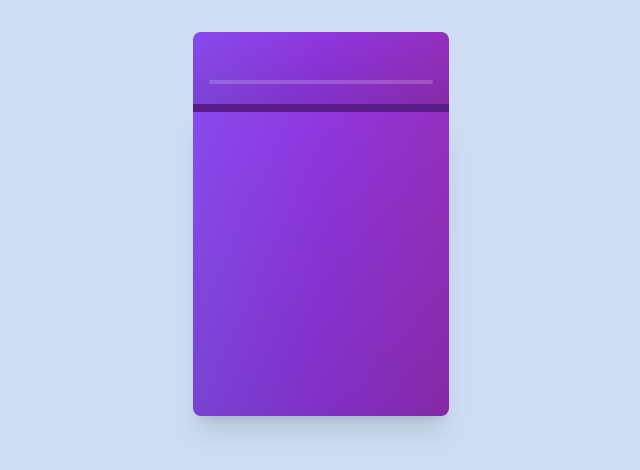
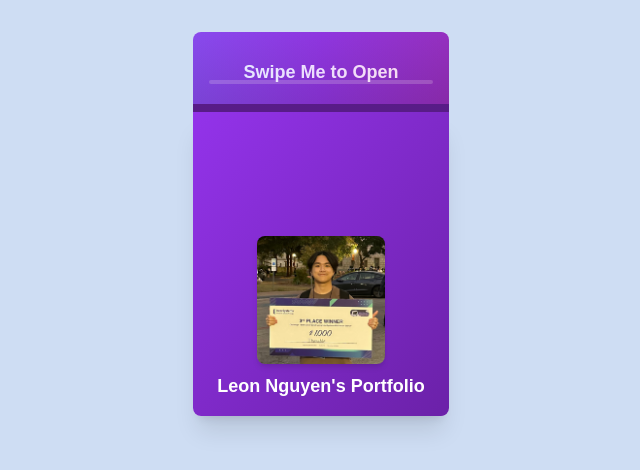
Before and after one commit to leonw1n/leon_nguyen_portfolio, a Next.js app: page / in a window 1280 px wide. Shown: the top 470 px of the page, without its empty margins (319-959 px from the left). Built offline with nearby package versions, Linux system fonts and the light colour scheme.

Commit message:
added image+text to pack

```diff
--- a/app/page.js
+++ b/app/page.js
@@ -30,7 +30,7 @@ const PortfolioPack = () => {
       image: "/images/icode.jpeg",
       description:
         "• Teach fundamental programming concepts such as conditionals and block coding through hands-on learning in an interactive project setting",
-      link: "https://icodeschool.com/memorial/"
+      link: "https://icodeschool.com/memorial/",
     },
     {
       id: 2,
@@ -40,7 +40,7 @@ const PortfolioPack = () => {
       image: "/images/stemkidz.jpg",
       description:
         "• Instructed a robotics camp, introducing students to hardware assembly and C++ programming fundamentals.",
-      link: "https://www.linkedin.com/posts/leonhnguyen_were-excited-to-announce-a-successful-end-activity-7237558077992943616-SAna?utm_source=share&utm_medium=member_desktop&rcm=ACoAAEEW1lUBFcReHVGW0mCaKTqIKJHHfVeh-bo"
+      link: "https://www.linkedin.com/posts/leonhnguyen_were-excited-to-announce-a-successful-end-activity-7237558077992943616-SAna?utm_source=share&utm_medium=member_desktop&rcm=ACoAAEEW1lUBFcReHVGW0mCaKTqIKJHHfVeh-bo",
     },
     {
       id: 3,
@@ -50,7 +50,7 @@ const PortfolioPack = () => {
       image: "/images/mobalytics.gg.png",
       description:
         "• Researched gaming industry trends, selected a genre, and analyzed player psychology and engagement patterns.",
-      link: "https://mobalytics.gg/"
+      link: "https://mobalytics.gg/",
     },
     {
       id: 4,
@@ -58,7 +58,8 @@ const PortfolioPack = () => {
       company: "3rd Place Winner @ HackTX 2024",
       year: "Fall 2024",
       image: "/images/therable.jpeg",
-      description: "• Developed the landing page and dashboard using Next.js, JavaScript, React, and TailwindCSS, integrated Clerk for secure user access.",
+      description:
+        "• Developed the landing page and dashboard using Next.js, JavaScript, React, and TailwindCSS, integrated Clerk for secure user access.",
       link: "https://devpost.com/software/therable",
     },
     {
@@ -67,7 +68,8 @@ const PortfolioPack = () => {
       company: "Next.js/Vercel Blob/GET/POST/GPT",
       year: "Winter 2024",
       image: "/images/pokedex.png",
-      description: "• Developed a Pokémon-themed web application with Next.js and React, utilizing Vercel Blob to handle images and GPT to generate Pokémon-like descriptions of user-uploaded images.",
+      description:
+        "• Developed a Pokémon-themed web application with Next.js and React, utilizing Vercel Blob to handle images and GPT to generate Pokémon-like descriptions of user-uploaded images.",
       link: "https://youtu.be/zHO1zwewZow",
     },
   ];
@@ -103,10 +105,19 @@ const PortfolioPack = () => {
           <motion.div key="pack" className="relative w-64 h-96">
             {/* Background */}
             <div className="absolute inset-0 bg-gray-100 rounded-lg" />
+            {/* Bottom part of the pack */}
+            <div className="absolute inset-x-0 top-20 bottom-0 bg-gradient-to-br from-purple-600 to-purple-800 rounded-b-lg shadow-xl overflow-hidden flex flex-col items-center justify-end p-4">
+              {/* Image inside the pack at the bottom */}
+              <img
+                src="/images/resume_image.jpg"
+                alt="Resume Pack"
+                className="w-32 h-32 object-cover rounded-lg shadow-md mb-2"
+              />
 
-            {/* Bottom part of the pack */}
-            <div className="absolute inset-x-0 top-20 bottom-0 bg-gradient-to-br from-purple-600 to-purple-800 rounded-b-lg shadow-xl overflow-hidden">
-              <div className="absolute inset-0 bg-gradient-to-r from-blue-400/20 via-purple-500/20 to-pink-500/20" />
+              {/* Name's Resume Text Below the Image */}
+              <div className="text-white text-center font-bold text-lg">
+                Leon Nguyen's Portfolio
+              </div>
             </div>
 
             {/* Top part of the pack (Swipe Cut Effect) */}
@@ -118,10 +129,13 @@ const PortfolioPack = () => {
       handlePackOpen();
     }
   }}
-              className="absolute inset-x-0 top-0 h-20 bg-gradient-to-br from-purple-600 to-purple-800 rounded-t-lg cursor-grab overflow-hidden"
+  className="absolute inset-x-0 top-0 h-20 bg-gradient-to-br from-purple-600 to-purple-800 rounded-t-lg cursor-grab overflow-hidden flex items-center justify-center"
 >
   {/* Holographic Effect */}
   <div className="absolute inset-0 bg-gradient-to-r from-blue-400/20 via-purple-500/20 to-pink-500/20" />
+
+  {/* Swipe to Open Text */}
+  <div className="text-white font-bold text-lg">Swipe Me to Open</div>
 
   {/* Swipe Line */}
   <div className="absolute top-12 left-0 w-full px-4">
@@ -132,6 +146,7 @@ const PortfolioPack = () => {
 
   <div className="absolute bottom-0 left-0 w-full h-2 bg-purple-900" />
 </motion.div>
+
           </motion.div>
         ) : !allCardsRevealed ? (
           // SWIPE ONE CARD AT A TIME
```
Also changed, not shown: public/images/resume_image.jpg (added). Lines whose indentation alone changed are shown as unchanged.
